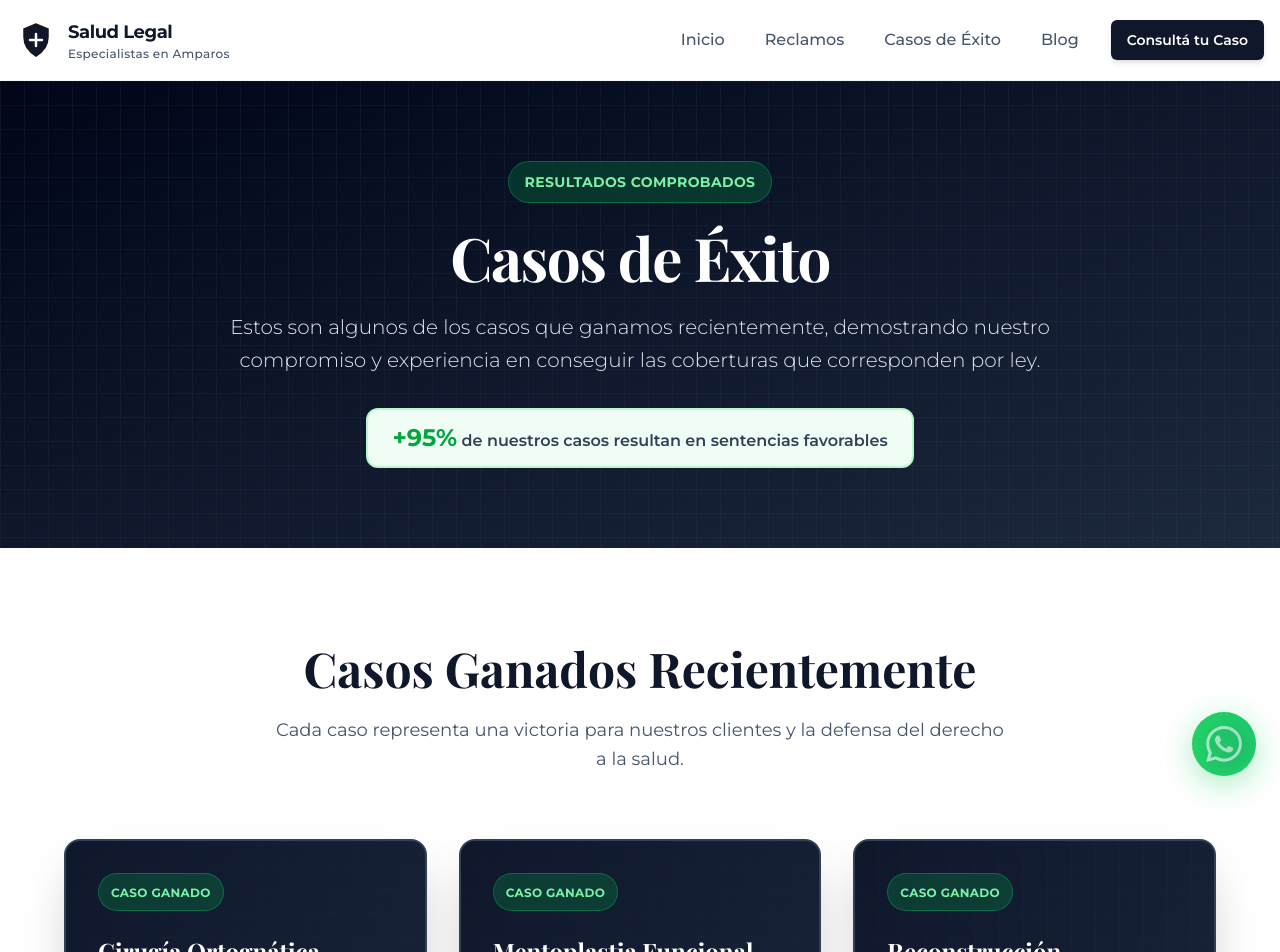
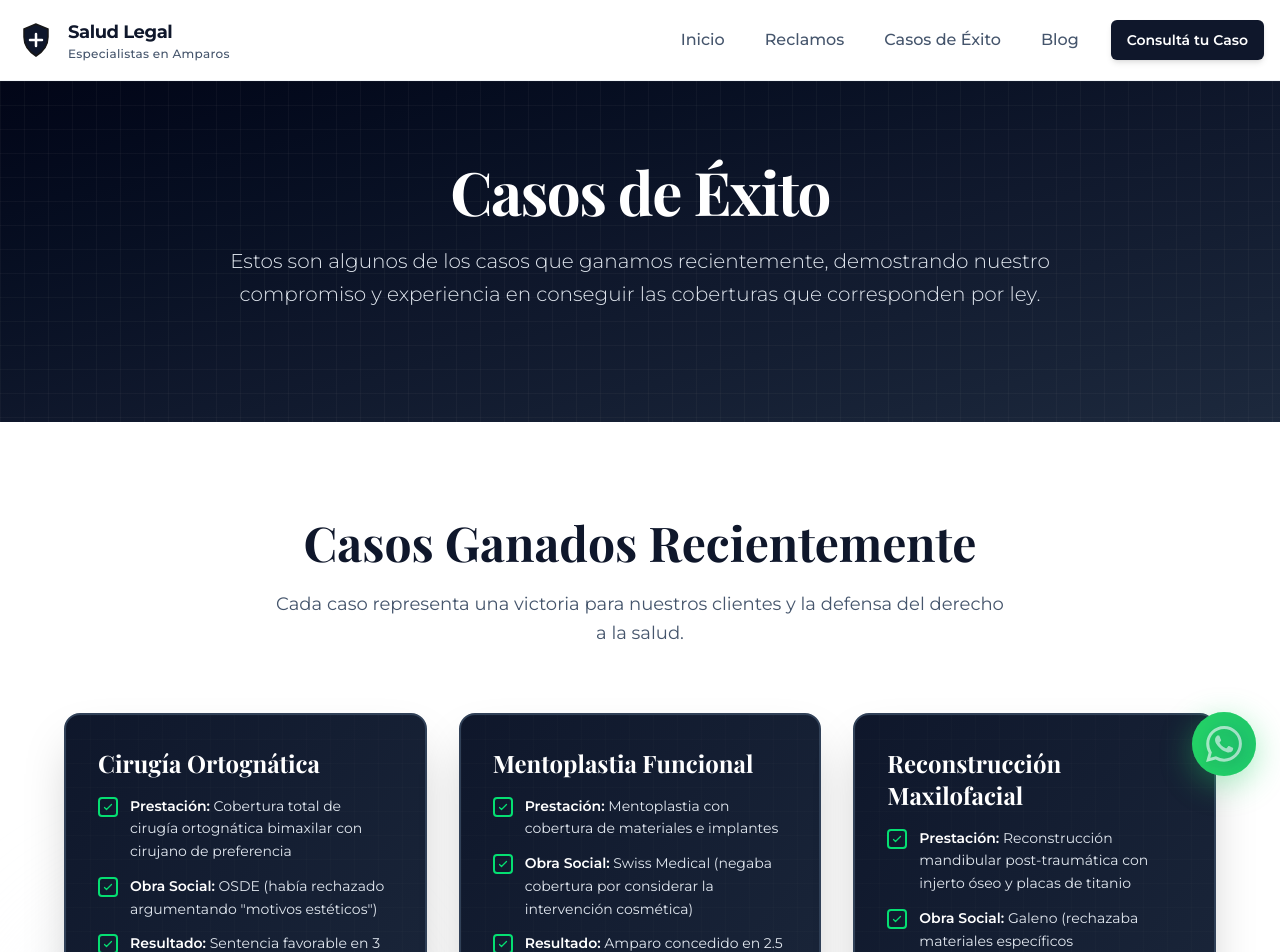
Before and after one commit to VM-Studio/Edu2-web, a Next.js app: page /casos-de-exito in a window 1280 px wide. Shown: the top 952 px of the page. Built offline with nearby package versions, Linux system fonts and the light colour scheme.

Commit message:
saque detalles de ia

```diff
--- a/app/casos-de-exito/page.tsx
+++ b/app/casos-de-exito/page.tsx
@@ -16,20 +16,12 @@ export default function CasosDeExitoPage() {
         <div className="absolute inset-0 bg-[linear-gradient(to_right,#80808012_1px,transparent_1px),linear-gradient(to_bottom,#80808012_1px,transparent_1px)] bg-size-[24px_24px]"></div>
         <div className="container mx-auto px-4 relative z-10">
           <div className="max-w-4xl mx-auto text-center">
-            <div className="inline-block px-4 py-2 bg-green-500/20 backdrop-blur-sm rounded-full border border-green-400/30 mb-6">
-              <span className="text-sm font-bold text-green-300 uppercase tracking-wide">Resultados Comprobados</span>
-            </div>
             <h1 className="text-4xl md:text-5xl lg:text-6xl font-bold mb-6 tracking-tight">
               Casos de Éxito
             </h1>
             <p className="text-lg md:text-xl text-slate-200 mb-8 font-light leading-relaxed">
               Estos son algunos de los casos que ganamos recientemente, demostrando nuestro compromiso y experiencia en conseguir las coberturas que corresponden por ley.
             </p>
-            <div className="inline-block bg-green-50 border-2 border-green-200 px-6 py-3 rounded-xl">
-              <p className="text-slate-700 font-semibold text-sm md:text-base">
-                <span className="text-green-600 font-bold text-xl md:text-2xl">+95%</span> de nuestros casos resultan en sentencias favorables
-              </p>
-            </div>
           </div>
         </div>
       </section>
@@ -55,11 +47,6 @@ export default function CasosDeExitoPage() {
                 <div className="absolute inset-0 bg-[linear-gradient(to_right,#80808012_1px,transparent_1px),linear-gradient(to_bottom,#80808012_1px,transparent_1px)] bg-size-[24px_24px] opacity-50"></div>
 
                 <div className="relative z-10">
-                  {/* Badge superior */}
-                  <div className="inline-block px-3 py-1.5 bg-green-500/20 backdrop-blur-sm rounded-full border border-green-400/30 mb-4 md:mb-6">
-                    <span className="text-xs font-bold text-green-300 uppercase tracking-wide">Caso Ganado</span>
-                  </div>
-
                   <h3 className="text-xl md:text-2xl font-bold mb-3 md:mb-4 text-white">Cirugía Ortognática</h3>
 
                   <div className="space-y-3 mb-6">
@@ -111,11 +98,6 @@ export default function CasosDeExitoPage() {
                 <div className="absolute inset-0 bg-[linear-gradient(to_right,#80808012_1px,transparent_1px),linear-gradient(to_bottom,#80808012_1px,transparent_1px)] bg-size-[24px_24px] opacity-50"></div>
 
                 <div className="relative z-10">
-                  {/* Badge superior */}
-                  <div className="inline-block px-3 py-1.5 bg-green-500/20 backdrop-blur-sm rounded-full border border-green-400/30 mb-4 md:mb-6">
-                    <span className="text-xs font-bold text-green-300 uppercase tracking-wide">Caso Ganado</span>
-                  </div>
-
                   <h3 className="text-xl md:text-2xl font-bold mb-3 md:mb-4 text-white">Mentoplastia Funcional</h3>
 
                   <div className="space-y-3 mb-6">
@@ -167,11 +149,6 @@ export default function CasosDeExitoPage() {
                 <div className="absolute inset-0 bg-[linear-gradient(to_right,#80808012_1px,transparent_1px),linear-gradient(to_bottom,#80808012_1px,transparent_1px)] bg-size-[24px_24px] opacity-50"></div>
 
                 <div className="relative z-10">
-                  {/* Badge superior */}
-                  <div className="inline-block px-3 py-1.5 bg-green-500/20 backdrop-blur-sm rounded-full border border-green-400/30 mb-4 md:mb-6">
-                    <span className="text-xs font-bold text-green-300 uppercase tracking-wide">Caso Ganado</span>
-                  </div>
-
                   <h3 className="text-xl md:text-2xl font-bold mb-3 md:mb-4 text-white">Reconstrucción Maxilofacial</h3>
 
                   <div className="space-y-3 mb-6">
--- a/app/page.tsx
+++ b/app/page.tsx
@@ -370,23 +370,6 @@ export default function HomePage() {
                 </div>
               </div>
             </div>
-
-            {/* Destacado de modalidad online */}
-            <div className="text-center">
-              <div className="inline-block bg-green-500/20 backdrop-blur-sm border-2 border-green-400/30 rounded-2xl px-6 md:px-8 py-4 md:py-5 mx-4">
-                <div className="flex items-center justify-center gap-3 md:gap-4 flex-wrap">
-                  <svg className="w-7 h-7 md:w-8 md:h-8 text-green-300" fill="none" stroke="currentColor" viewBox="0 0 24 24">
-                    <path strokeLinecap="round" strokeLinejoin="round" strokeWidth={2} d="M9 12l2 2 4-4m6 2a9 9 0 11-18 0 9 9 0 0118 0z" />
-                  </svg>
-                  <p className="text-white font-bold text-lg md:text-xl">
-                    Modalidad 100% online para tu comodidad
-                  </p>
-                </div>
-                <p className="text-slate-200 text-xs md:text-sm mt-2 md:mt-3">
-                  Sin necesidad de traslados. Todo el proceso se gestiona de forma remota.
-                </p>
-              </div>
-            </div>
           </div>
         </div>
       </section>
```
